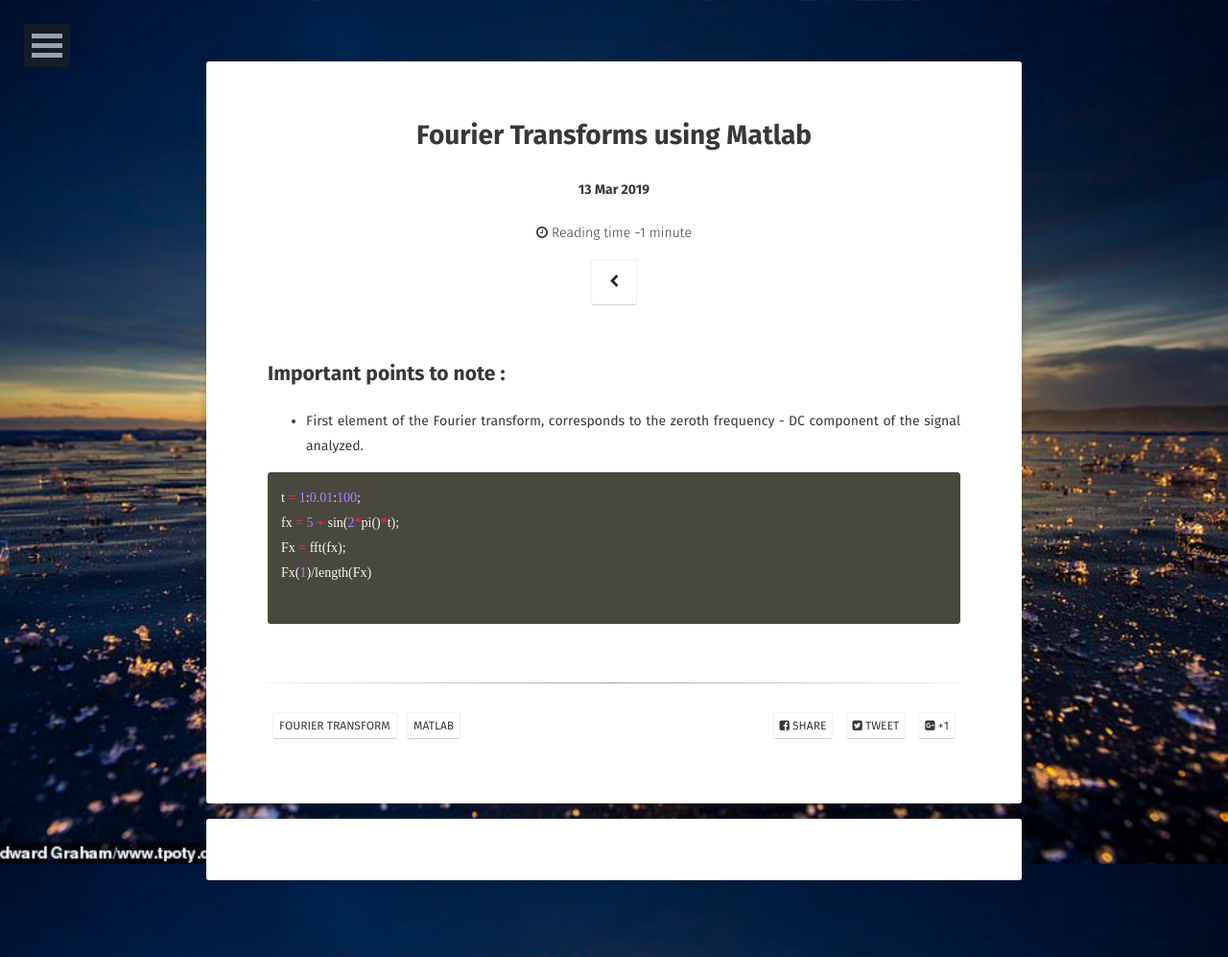
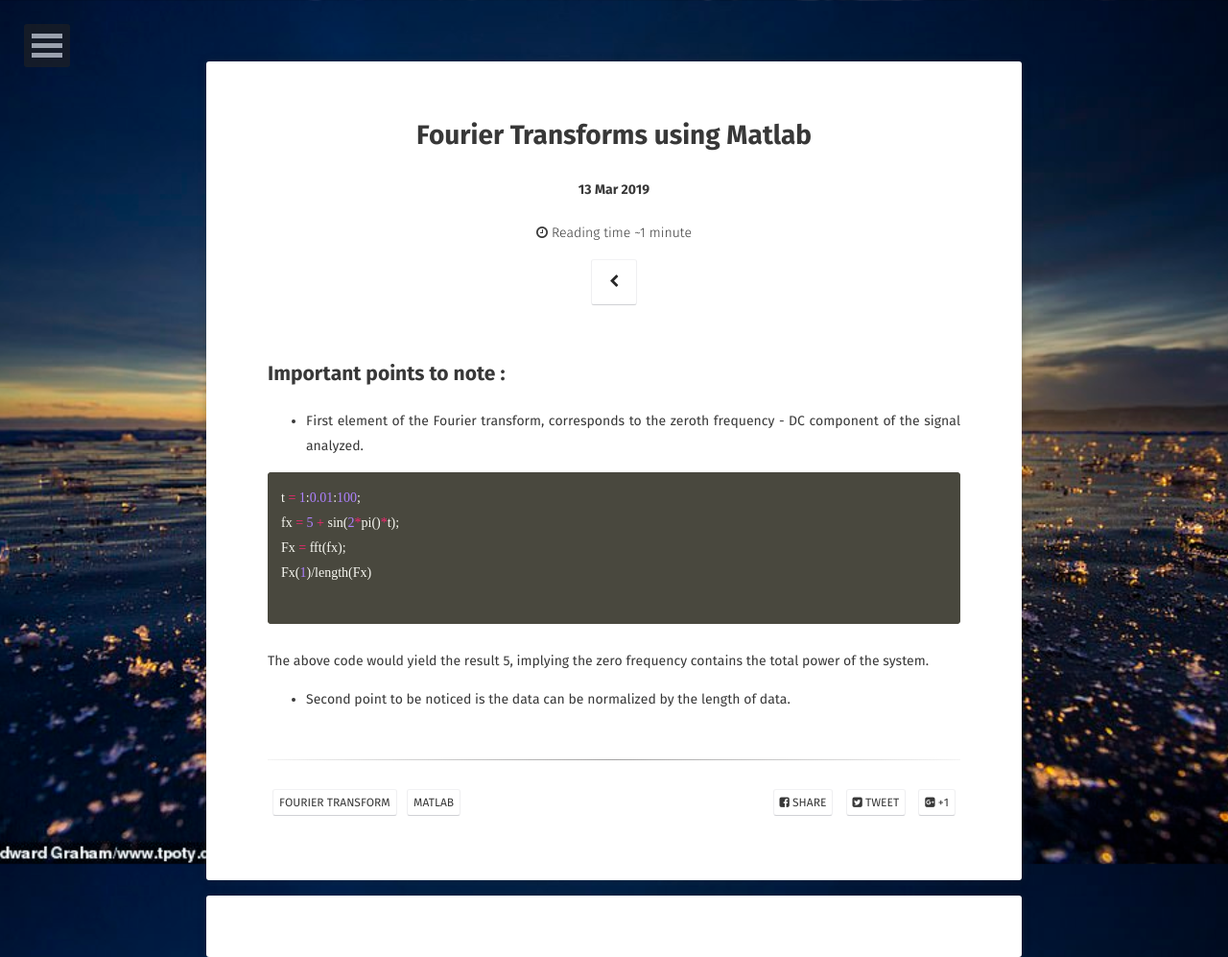
Before and after one commit to naivethoughts/naivethoughts.github.io, a Jekyll site: the page built from _posts/2019-03-13-fourier-transform.md, in a window 1280 px wide. Shown: the whole page at 96% size. Built offline with Jekyll 4.4.1, drawn with Linux system fonts in a browser that asks for light colours; some web fonts are replaced; comment, search, counter and statistics services are not loaded.

Commit message:
Update 2019-03-13-fourier-transform.md

````diff
--- a/_posts/2019-03-13-fourier-transform.md
+++ b/_posts/2019-03-13-fourier-transform.md
@@ -18,3 +18,8 @@ Fx = fft(fx);
 Fx(1)/length(Fx)
 
 ```
+
+The above code would yield the result 5, implying the zero frequency contains the
+total power of the system.
+
+* Second point to be noticed is the data can be normalized by the length of data.
````
